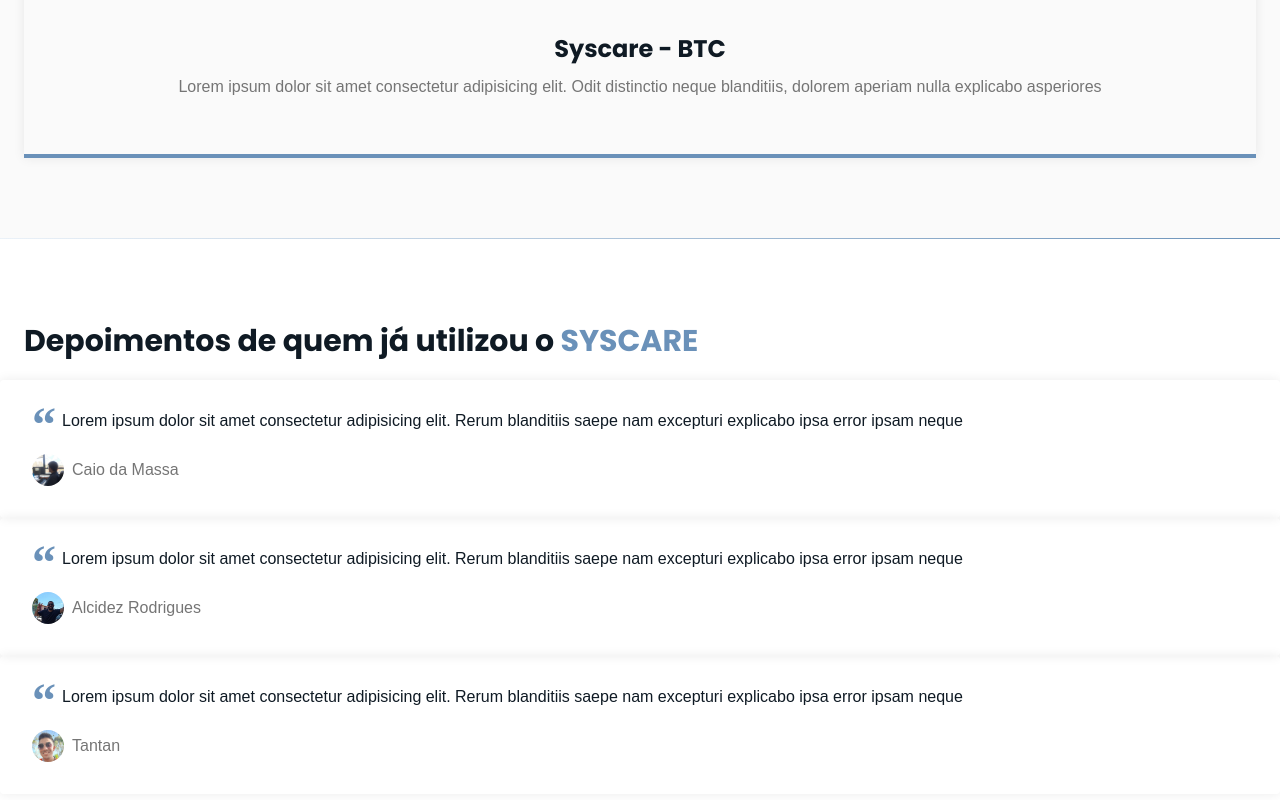
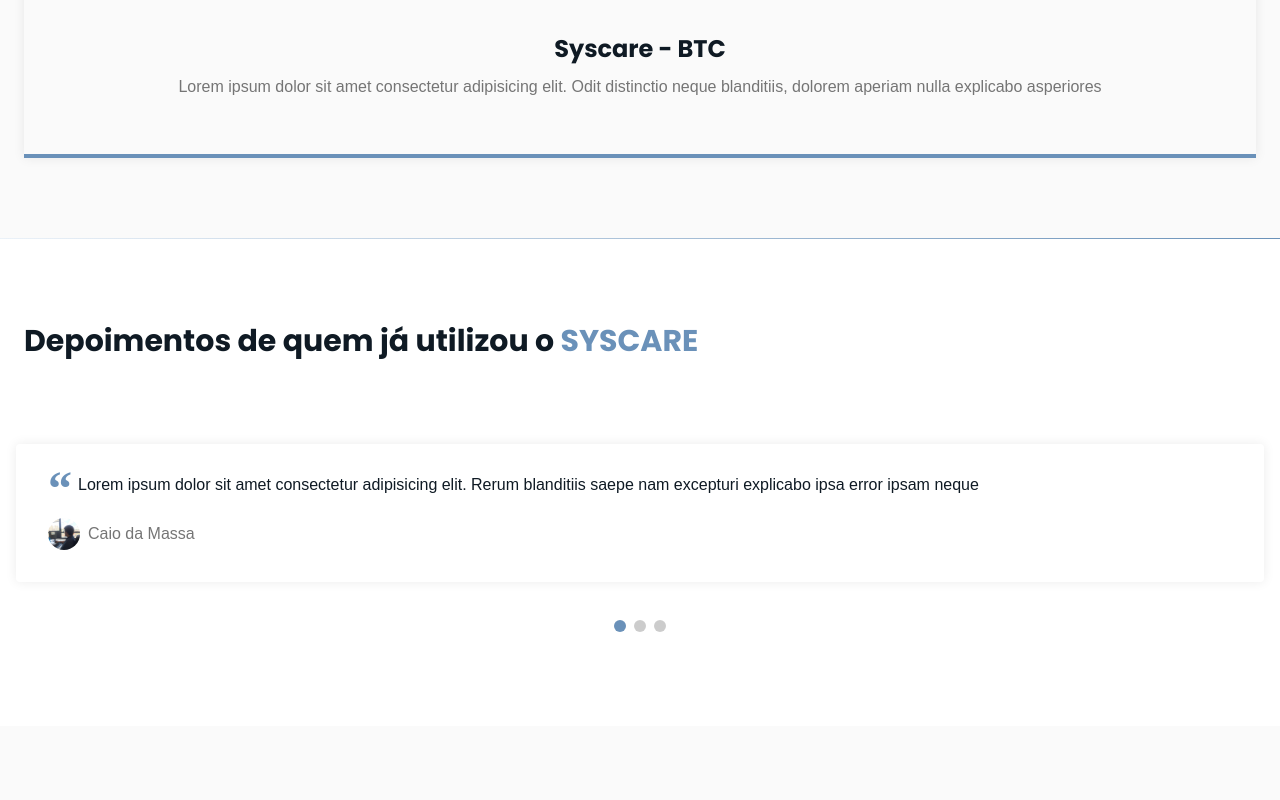
Before and after one commit to Oliveira-Renato/website-example, a React (Create React App) app: page / in a window 1280 px wide. Shown: the part 3856-4656 px from the top of the page. After the commit the page ends 4582 px from the top, so only its background shows below. Built offline with nearby package versions, Linux system fonts and the light colour scheme.

Commit message:
Swiper completed

```diff
--- a/package.json
+++ b/package.json
@@ -24,6 +24,7 @@
     "react-scripts": "5.0.0",
     "sass": "^1.49.7",
     "styled-components": "^5.3.3",
+    "swiper": "^8.0.6",
     "web-vitals": "^2.1.4"
   },
   "scripts": {
--- a/src/App.js
+++ b/src/App.js
@@ -9,6 +9,7 @@ import { Product } from './pages/products/Product';
 import GlobalStyle from './styles/global';
 import  {ProductTest}  from './components/Produtos/Product';
 import { HeaderEffect } from './hooks/Header';
+import { ScrollReavelling } from './hooks/ScrollReveal';
 import { ProgressBar } from './components/ProgressBar/progressbar';
 
 
@@ -22,6 +23,7 @@ function App() {
       <BrowserRouter>
         <GlobalStyle />
           <HeaderEffect />
+            <ScrollReavelling />
           <ProgressBar />
 
             <Routes>
--- /dev/null
+++ b/src/hooks/ScrollReveal.js
@@ -0,0 +1,9 @@
+import { useEffect} from 'react'
+
+export function ScrollReavelling(){
+
+
+  return (
+    <div></div>
+  )
+}
--- a/src/pages/home/index.js
+++ b/src/pages/home/index.js
@@ -19,8 +19,21 @@ import { FontAwesomeIcon } from '@fortawesome/react-fontawesome';
 import { faHouseMedical, faLaptopMedical} from "@fortawesome/free-solid-svg-icons";
 import { faBtc } from "@fortawesome/free-brands-svg-icons";
 
+//==== Import Swiper React components ==== \\
+import { Mousewheel , Pagination, Keyboard ,Navigation, A11y } from 'swiper';
+import { Swiper, SwiperSlide } from 'swiper/react';
+
+// Import Swiper styles
+import 'swiper/css';
+import 'swiper/css/mousewheel';
+import 'swiper/css/pagination';
+import 'swiper/css/keyboard';
+import 'swiper/css/navigation';
+
 
 export function Home(){
+
+
   return (
     <div>
 
@@ -83,7 +96,7 @@ export function Home(){
       </section>
 
       {/*====  SEPARETOR 2 ====  */}
-      <div class="divider-2"></div>
+      <div className="divider-2"></div>
 
        {/*====  PRODUCTS ====  */}
       <section className="section" id="products">
@@ -147,8 +160,21 @@ export function Home(){
           <header>
             <h2 className="title">Depoimentos de quem já utilizou o <strong>SYSCARE</strong></h2>
           </header>
+          <Swiper
+            // install Swiper modules
+            modules={[Pagination, Mousewheel, Keyboard , Navigation]}
+            slidesPerView={1}
+            pagination={{
+              clickable: true,
+              bulletClass: 'swiper-pagination-bullet'
+          }}
+          onSwiper={(swiper) => console.log(swiper)}
+          mousewheel={true}
+          keyboard={true}
+          onSlideChange={() => console.log('slide change')}>
 
-          <div className="testimonials">
+            <SwiperSlide>
+              <div className="testimonials ">
                 <blockquote>
                   <p>
                     <span>&ldquo;</span>
@@ -162,7 +188,9 @@ export function Home(){
                   </cite>
                 </blockquote>
               </div>
+            </SwiperSlide>
 
+            <SwiperSlide>
               <div className="testimonials">
                 <blockquote>
                   <p>
@@ -177,7 +205,9 @@ export function Home(){
                   </cite>
                 </blockquote>
               </div>
+            </SwiperSlide>
 
+            <SwiperSlide>
               <div className="testimonials">
                 <blockquote>
                   <p>
@@ -191,9 +221,10 @@ export function Home(){
                     Tantan
                   </cite>
                 </blockquote>
+              </div>
+            </SwiperSlide>
 
-
-          </div>
+          </Swiper>
 
 
         </div>
--- a/src/styles/global.js
+++ b/src/styles/global.js
@@ -381,5 +381,19 @@ nav .close {
   margin-right: 0.5rem;
 }
 
+/*==== SWIPER ================= */
+.swiper-slide {
+  height: auto;
+  padding: 4rem 1rem;
+}
+
+.swiper-pagination-bullet {
+  width: 0.75rem;
+  height: 0.75rem;
+}
+
+.swiper-pagination-bullet-active {
+  background: var(--base-color);
+}
 
 `
--- a/src/styles/variables.css
+++ b/src/styles/variables.css
@@ -15,4 +15,5 @@
     --text-color-light: hsl(0 0% 98%);
     --body-color: hsl(0 0% 98%);
     --bar-loading-color: hsl(60, 100%, 50%);
+    --swiper-theme-color: blue;
   }
```
Also changed, not shown: 2 other files (tests, documents, lock files or other folders). Lines whose indentation alone changed are shown as unchanged.
